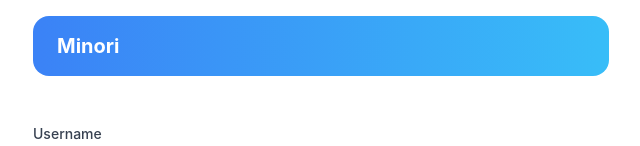
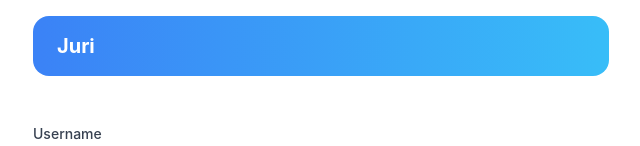
Before and after one commit to rayriffy/juri, a SvelteKit app in the folder web/: page / in a window 1280 px wide. Shown: the top 146 px of the page, without its empty margins (319-959 px from the left). Built offline with nearby package versions, Linux system fonts and the light colour scheme.

Commit message:
feat: domain change

```diff
--- a/web/src/core/constants/relyingParty.ts
+++ b/web/src/core/constants/relyingParty.ts
@@ -3,5 +3,5 @@
   id:
     process.env.NODE_ENV === 'development'
       ? 'localhost'
-      : 'minori.rayriffy.com',
+      : 'juri.rayriffy.com',
 }
--- a/web/src/core/constants/sessionCookieName.ts
+++ b/web/src/core/constants/sessionCookieName.ts
@@ -1 +1 @@
-export const sessionCookieName = 'minoriAuth'
+export const sessionCookieName = 'juriAuth'
--- a/web/src/routes/+layout.svelte
+++ b/web/src/routes/+layout.svelte
@@ -10,7 +10,7 @@
 <header
   class="max-w-xl mx-auto py-4 px-6 mb-4 sm:mt-4 text-white bg-gradient-to-l from-sky-400 to-blue-500 sm:rounded-2xl flex justify-between items-center"
 >
-  <h1 class="font-bold text-xl">Minori</h1>
+  <h1 class="font-bold text-xl">Juri</h1>
 </header>
 
 <main class="max-w-xl mx-auto py-4 px-4 sm:px-0">
```
Also changed, not shown: 1 other file (tests, documents, lock files or other folders).
